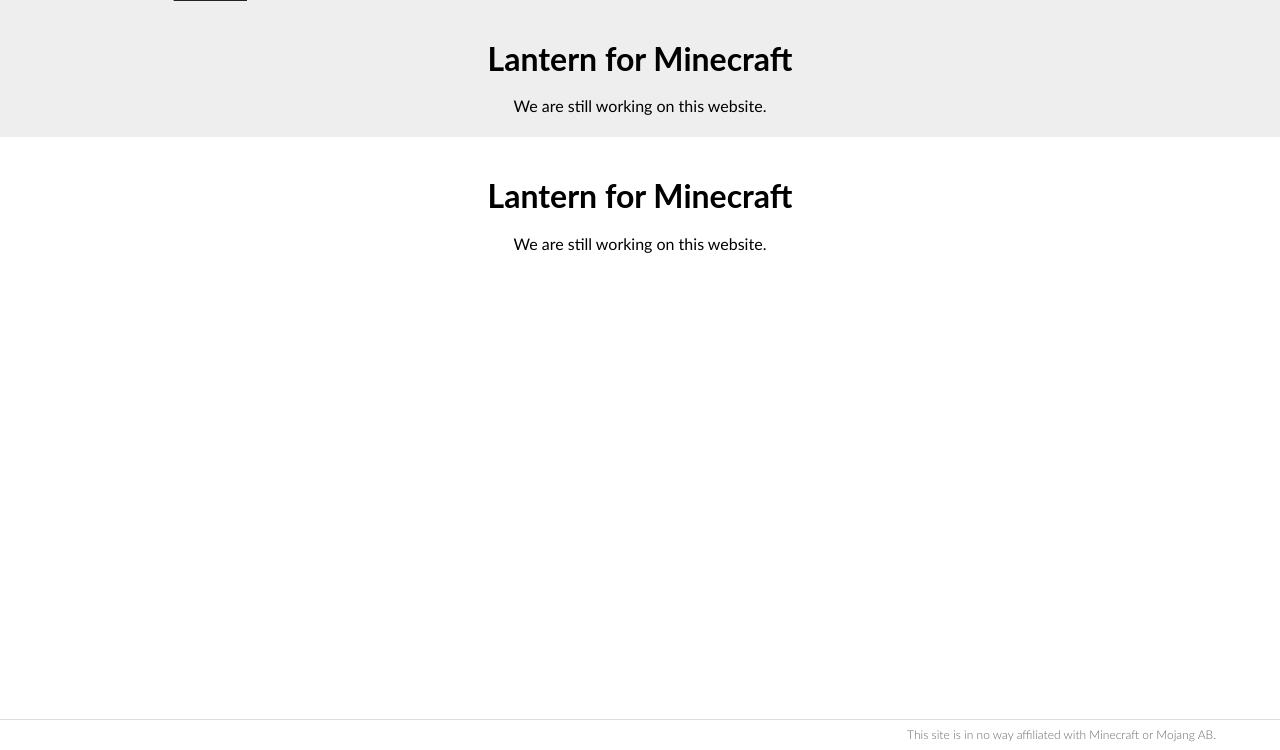
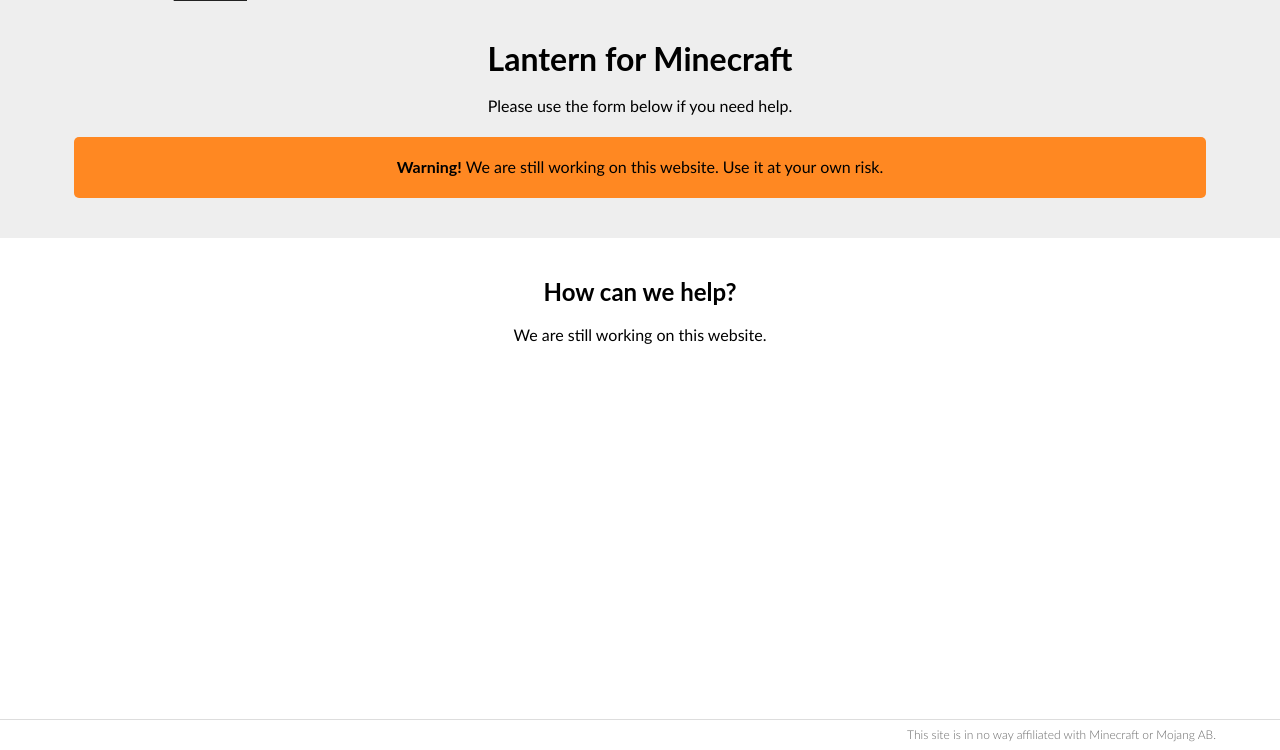
Before and after one commit to ctian1/Lantern, a PHP site: page / in a window 1280 px wide. Shown: the part 50-800 px from the top of the page. Run offline with PHP 8.4, Linux system fonts and the light colour scheme; some web fonts are replaced.

Commit message:
Add beta warning to front page

```diff
--- a/index.php
+++ b/index.php
@@ -8,10 +8,15 @@
 		<?php require(__DIR__ . '/php/content/navbar.php'); ?>
 		<div class="intro container">
 			<h1>Lantern for Minecraft</h1>
-			<p>We are still working on this website.</p>
+			<p>Please use the form below if you need help.</p>
+			<div class="warning alert">
+				<strong>Warning!</strong>
+				We are still working on this website.
+				Use it at your own risk.
+			</div>
 		</div>
 		<div class="help-intro container">
-			<h1>Lantern for Minecraft</h1>
+			<h2>How can we help?</h2>
 			<p>We are still working on this website.</p>
 		</div>
 		<?php require(__DIR__ . '/php/content/footer.php'); ?>
--- a/php/content/footer.php
+++ b/php/content/footer.php
@@ -5,8 +5,6 @@
 <div class="footer">
 	<div class="container">
 		<ul>
-			<div class="left">
-			</div>
 			<div class="right">
 				<li class="disclaimer">This site is in no way affiliated with Minecraft or Mojang AB.</li>
 			</div>
```
